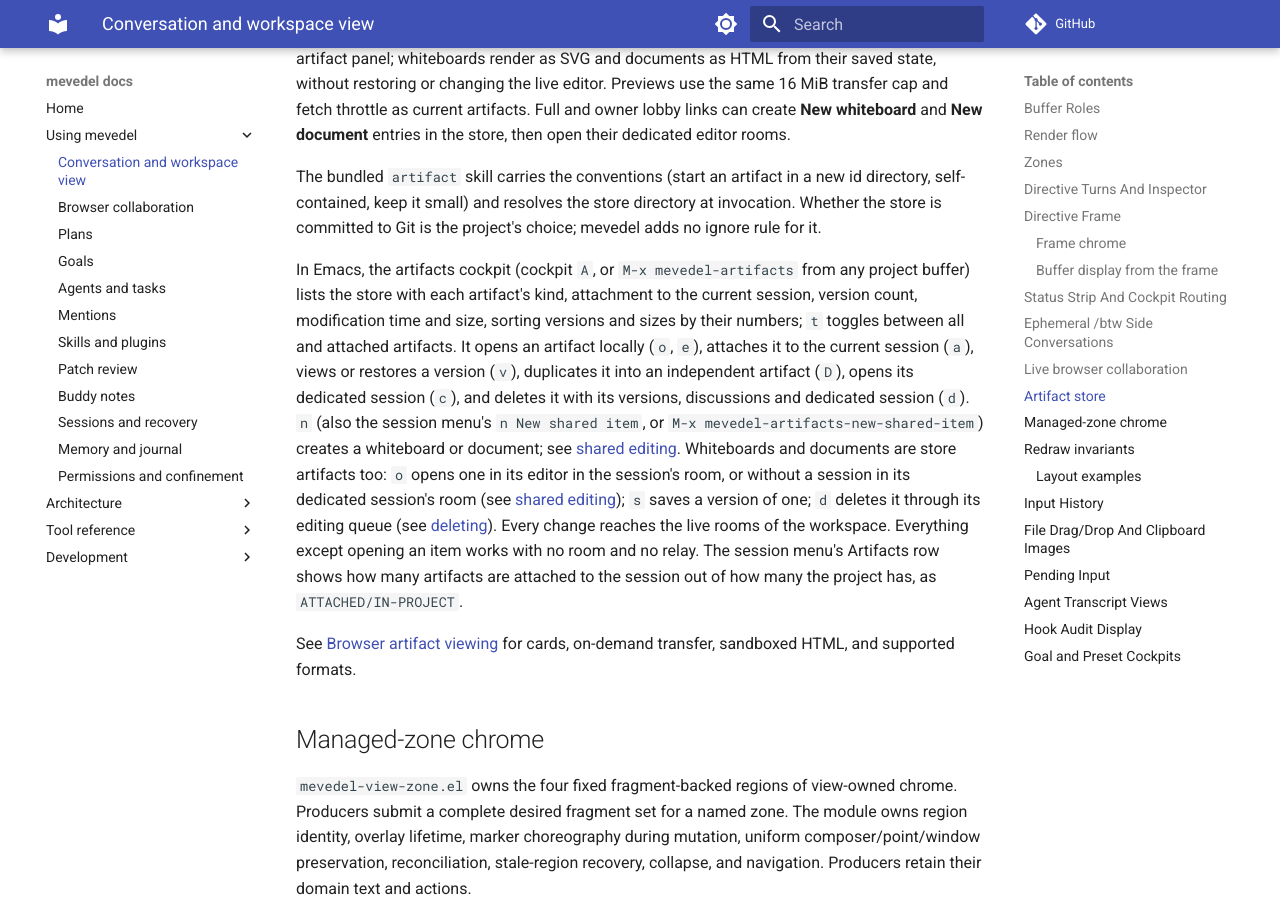
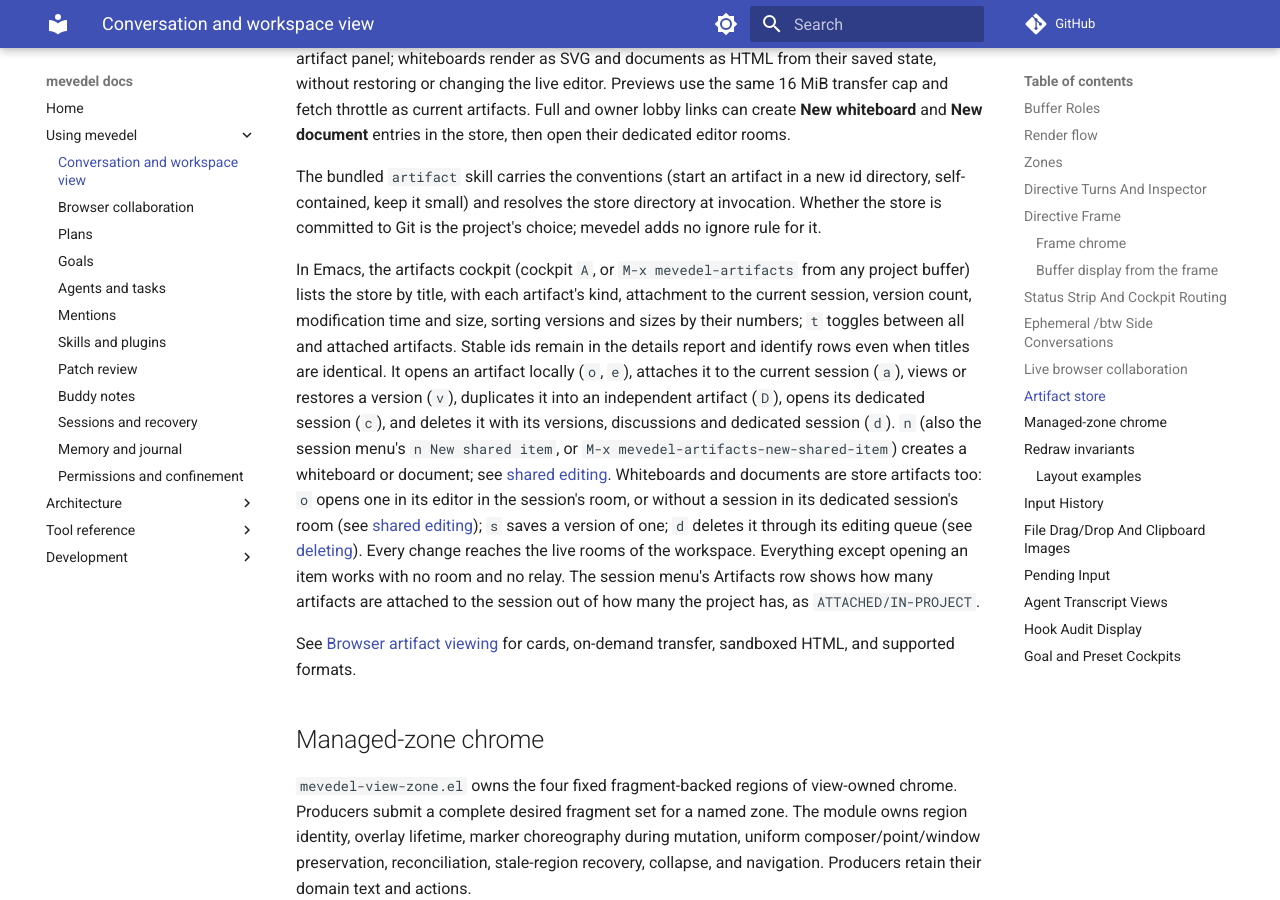
Before and after one commit to FrauH0lle/mevedel, an MkDocs documentation site: the page built from docs/view.md, in a window 1280 px wide and 900 px high, scrolled down 30105 px. Built offline with MkDocs 1.6.1 and Material for MkDocs 9.7.7, drawn with Linux system fonts in a browser that asks for light colours; comment, search, counter and statistics services are not loaded.

Commit message:
fix(artifacts): Show titles instead of hashes in the cockpit
Keep stable artifact ids as row and action identities while displaying the stored titles, so duplicate titles remain separately selectable.

* mevedel-artifacts-list.el (mevedel-artifacts-list--store-rows): Use the stored title as the display name.
* test/test-mevedel-artifacts-list.el (mevedel-artifacts-list-open): Check rendered titles, duplicate-title selection, refresh identity, and ids in details.
* docs/view.md (Artifact store): Document title-based labels and stable row ids.

Validation: All 21 artifact-list ERT tests pass in isolated Eask; all 252 source files compile without warnings; git diff --check passes.

```diff
--- a/docs/view.md
+++ b/docs/view.md
@@ -1448,10 +1448,11 @@
 project's choice; mevedel adds no ignore rule for it.
 
 In Emacs, the artifacts cockpit (cockpit `A`, or `M-x mevedel-artifacts` from
-any project buffer) lists the store with each artifact's kind, attachment to
+any project buffer) lists the store by title, with each artifact's kind, attachment to
 the current session, version count, modification time and size, sorting
 versions and sizes by their numbers; `t` toggles between all and attached
-artifacts. It opens an artifact locally (`o`, `e`),
+artifacts. Stable ids remain in the details report and identify rows even when
+titles are identical. It opens an artifact locally (`o`, `e`),
 attaches it to the current session (`a`), views or restores a version (`v`),
 duplicates it into an independent artifact (`D`), opens its dedicated session
 (`c`), and deletes it with its versions, discussions and dedicated session (`d`).
```
Also changed, not shown: 2 other files.
